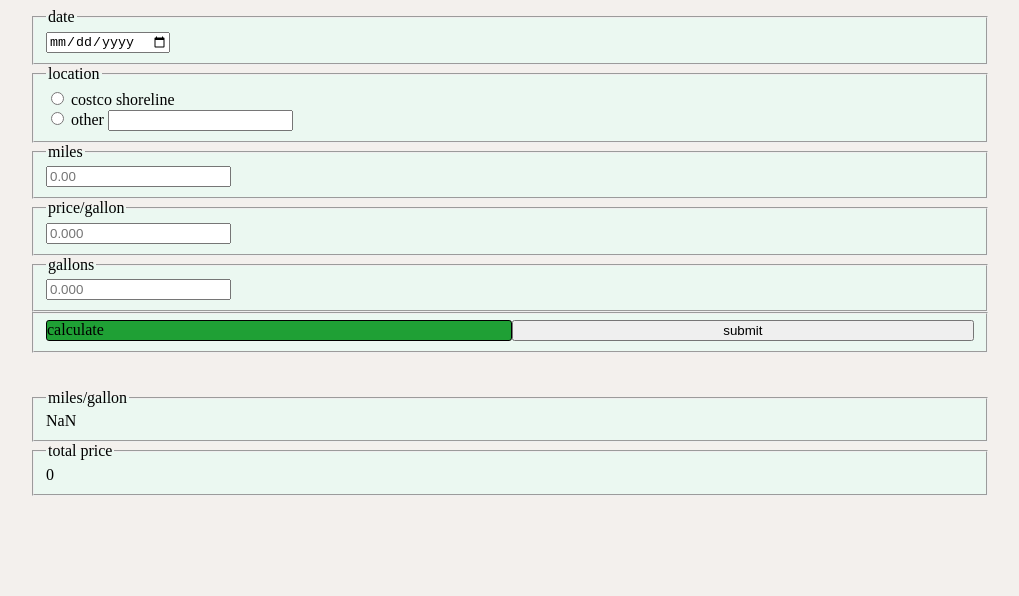
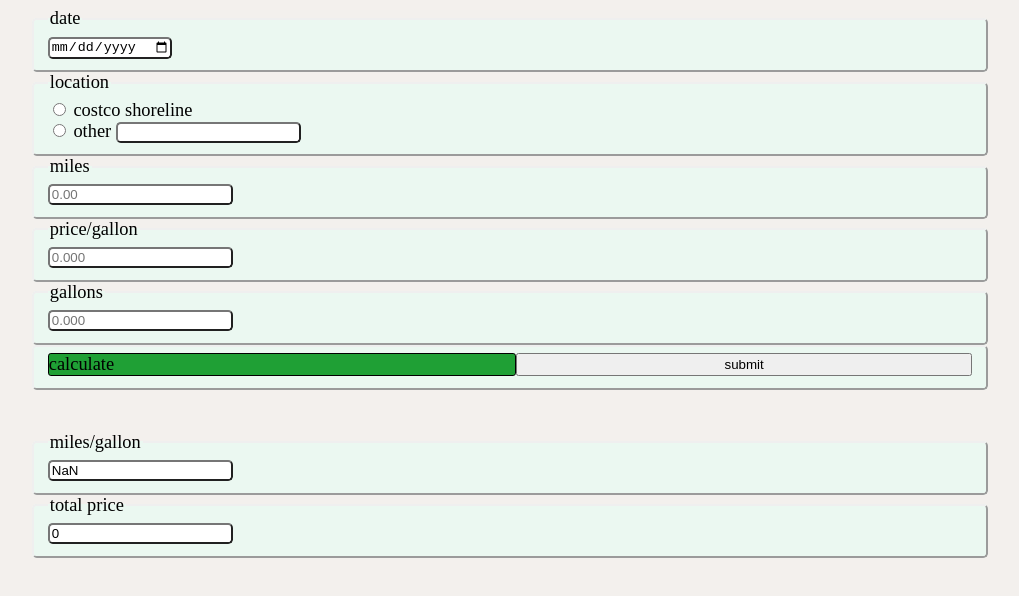
Before and after one commit to rythrojaofficial/miles_per_gallon, a plain HTML site: page index.html in a window 1280 px wide. Both pictures are taken after a click on the element "calculate". Shown: the whole page, without its empty margins (126-1145 px from the left). Drawn offline with Linux system fonts and the light colour scheme.

Commit message:
update mpg to include gallons, miles/gallon, total price

```diff
--- a/index.html
+++ b/index.html
@@ -8,7 +8,6 @@
 </head>
 <body>
     <div class="container">
-        <div></div>
         <form
             method="POST"
             action="
@@ -44,7 +43,7 @@
 
             <fieldset>
                 <legend>gallons</legend>
-                <input type="number" name="" id="gallons-input" step=".001" placeholder="0.000">
+                <input type="number" name="gallons" id="gallons-input" step=".001" placeholder="0.000">
             </fieldset>
 
             <fieldset id="button-field">
@@ -56,15 +55,14 @@
             <br>
             <fieldset>
                 <legend>miles/gallon</legend>
-                <div id="mpg"></div>
+                <input name="miles/gallon" readonly id="mpg"></input>
             </fieldset>
             <fieldset>
                 <legend>total price</legend>
-                <div id="total-price"></div>
+                <input name="total-price" readonly id="total-price"></input>
             </fieldset>
 
         </form>
-        <div></div>
     </div>
 
 
--- a/script.js
+++ b/script.js
@@ -21,8 +21,8 @@ let calculateButton = document.getElementById('calculate').addEventListener('cli
 
 let work = 'yes it works'
 function calculate(){
-    mpgDisplay.innerText = theMiles.value / theGallons.value;
-    totalPriceDisplay.innerText = thePrice.value * theGallons.value;
+    mpgDisplay.value = theMiles.value / theGallons.value;
+    totalPriceDisplay.value = thePrice.value * theGallons.value;
     // if (miles === ''){
     //     mpgDisplay.innerText="error: enter miles";
     //     totalPriceDisplay.innerText="error:enter miles";
--- a/style.css
+++ b/style.css
@@ -9,6 +9,11 @@ body{
 .container{
     display: grid;
     grid-template-columns: auto 75vw auto;
+    font-size: 1.15rem;
+}
+
+form{
+    grid-column-start: 2;
 }
 
 fieldset{
@@ -20,6 +25,13 @@ fieldset{
     grid-template-columns: auto auto;
 }
 
+fieldset,
+#button-field,
+input{
+    border-radius: .3rem;
+    border-style: outset;
+}
+
 #calculate{
     border-style: solid;
     border-width: 1px;
```
